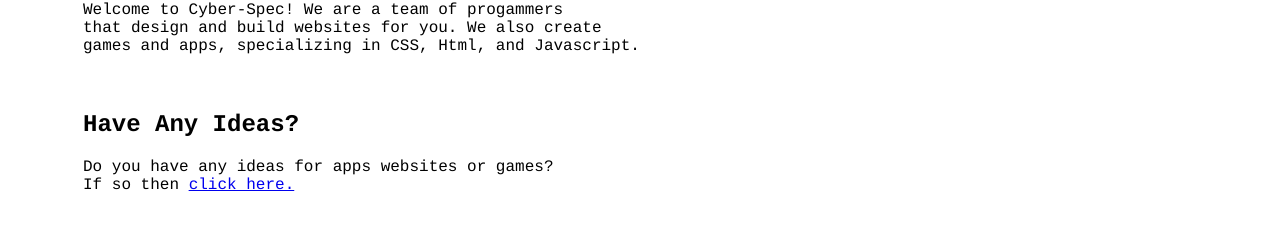
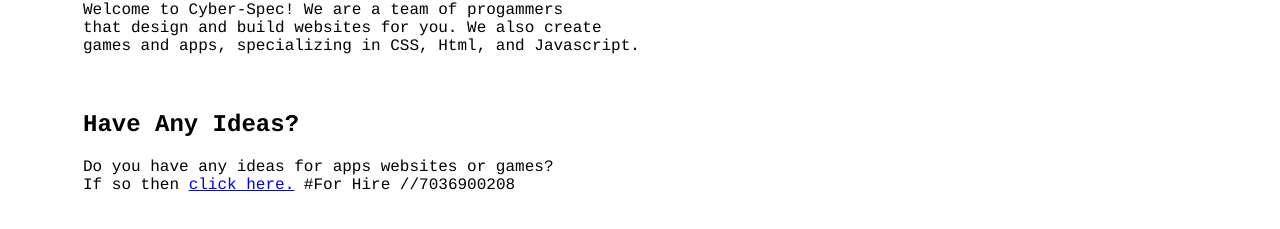
Before and after one commit to LilKalebFTW/cyber-spec, a plain HTML site: page index.html in a window 1280 px wide. Shown: the part 157-386 px from the top of the page. Drawn offline with Linux system fonts and the light colour scheme.

Commit message:
Update index.html

```diff
--- a/index.html
+++ b/index.html
@@ -78,5 +78,8 @@
   <h2>Have Any Ideas?</h2>
   <p>Do you have any ideas for apps websites or games?<br>
     If so then <a href="cyber-spec.com/ideas.html">click here.</a>
+    #For Hire
+    //7036900208
+
 </body>
 </html>
```
